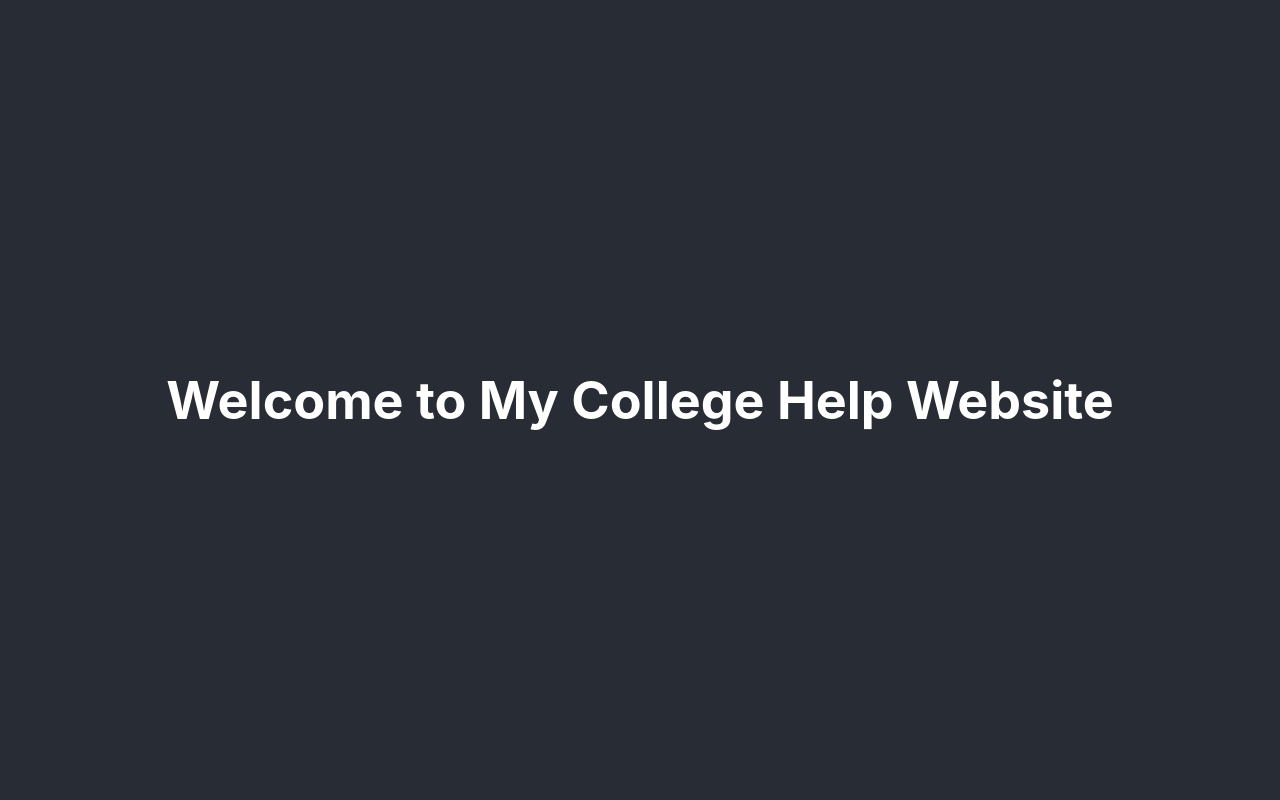
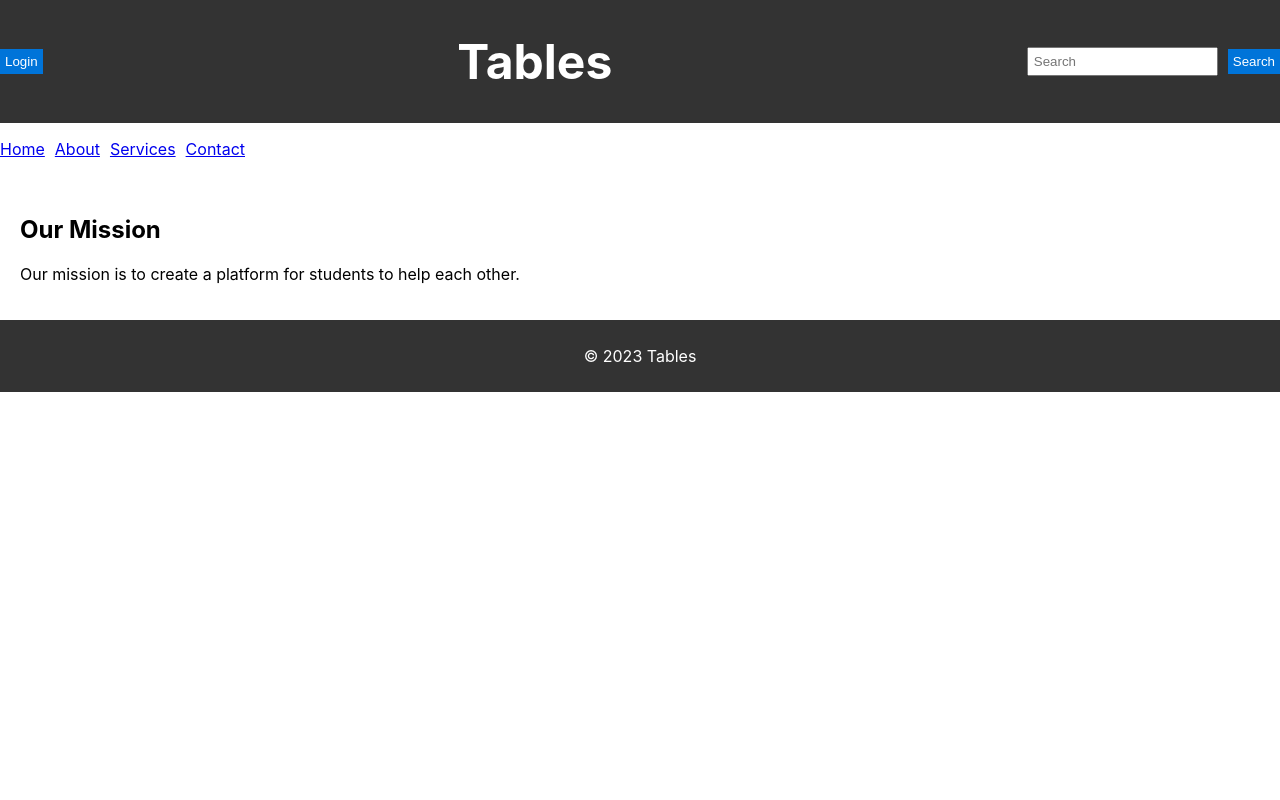
Before and after one commit to YanBaoOVO/hackwashu2023, a React (Create React App) app in the folder tables/: page / in a window 1280 px wide. Shown: the top 800 px of the page. Built offline with nearby package versions, Linux system fonts and the light colour scheme.

Commit message:
Added buttons and search box to the webpage

```diff
--- a/tables/src/App.css
+++ b/tables/src/App.css
@@ -1,38 +1,61 @@
-.App {
+.App-header {
+  display: flex;
+  justify-content: space-between;
+  align-items: center;
+  background-color: #333;
+  color: white;
+}
+
+.title {
+  font-size: 24px; /* Adjust the font size as needed */
+  margin: 0;
+  flex-grow: 1; /* Allow the title to take up available space */
   text-align: center;
 }
 
-.App-logo {
-  height: 40vmin;
-  pointer-events: none;
+.Login button {
+  background-color: #0074d9;
+  color: white;
+  border: none;
+  padding: 5px;
+  cursor: pointer;
 }
 
-@media (prefers-reduced-motion: no-preference) {
-  .App-logo {
-    animation: App-logo-spin infinite 20s linear;
-  }
+.search {
+  display: flex;
+  align-items: center;
 }
 
-.App-header {
-  background-color: #282c34;
-  min-height: 100vh;
-  display: flex;
-  flex-direction: column;
-  align-items: center;
-  justify-content: center;
-  font-size: calc(10px + 2vmin);
-  color: white;
+input[type="text"] {
+  margin-right: 10px;
+  padding: 5px;
 }
 
-.App-link {
-  color: #61dafb;
+button {
+  background-color: #0074d9;
+  color: white;
+  border: none;
+  padding: 5px;
+  cursor: pointer;
 }
 
-@keyframes App-logo-spin {
-  from {
-    transform: rotate(0deg);
-  }
-  to {
-    transform: rotate(360deg);
-  }
+nav ul {
+  list-style: none;
+  padding: 0;
 }
+
+nav li {
+  display: inline;
+  margin-right: 10px;
+}
+
+main {
+  padding: 20px;
+}
+
+footer {
+  background-color: #333;
+  color: white;
+  text-align: center;
+  padding: 10px 0;
+}
--- a/tables/src/App.js
+++ b/tables/src/App.js
@@ -5,7 +5,16 @@ function App() {
     return (
         <div className="App">
             <header className="App-header">
-          <h1>Welcome to My College Help Website</h1>
+                <div className="Login">
+                    <button>Login</button>
+                </div>
+                <div className = "title">
+                    <h1>Tables</h1>
+                </div>
+                <div className="search">
+                    <input type="text" placeholder="Search" />
+                    <button>Search</button>
+                </div>
             </header>
 
             <nav>
@@ -19,15 +28,13 @@ function App() {
 
             <main>
                 <h2>Our Mission</h2>
-          <p>
-            Our mission is to create a platform for students to help each other.
-          </p>
+                <p>Our mission is to create a platform for students to help each other.</p>
 
                 {/* Add other website content here */}
             </main>
 
             <footer>
-          <p>&copy; 2023 College Help</p>
+                <p>&copy; 2023 Tables</p>
             </footer>
         </div>
     );
```
Lines whose indentation alone changed are shown as unchanged.
